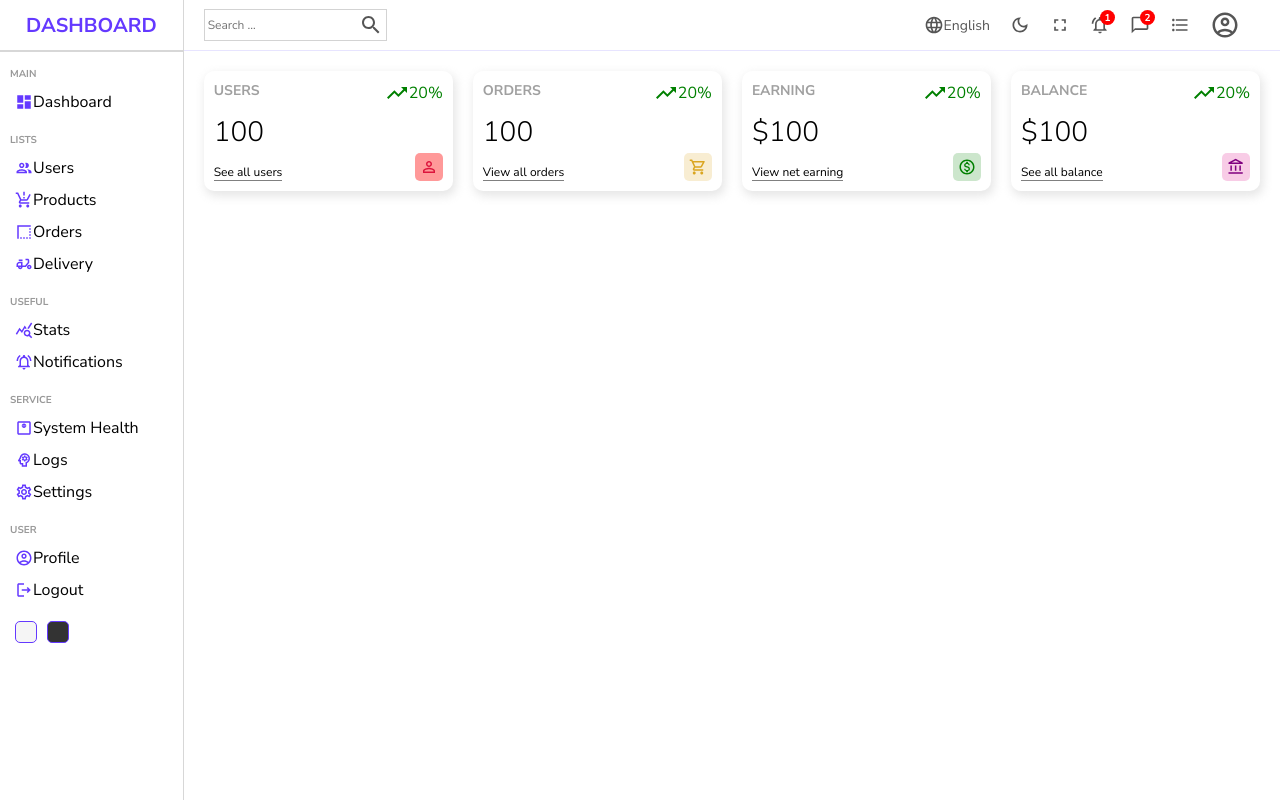
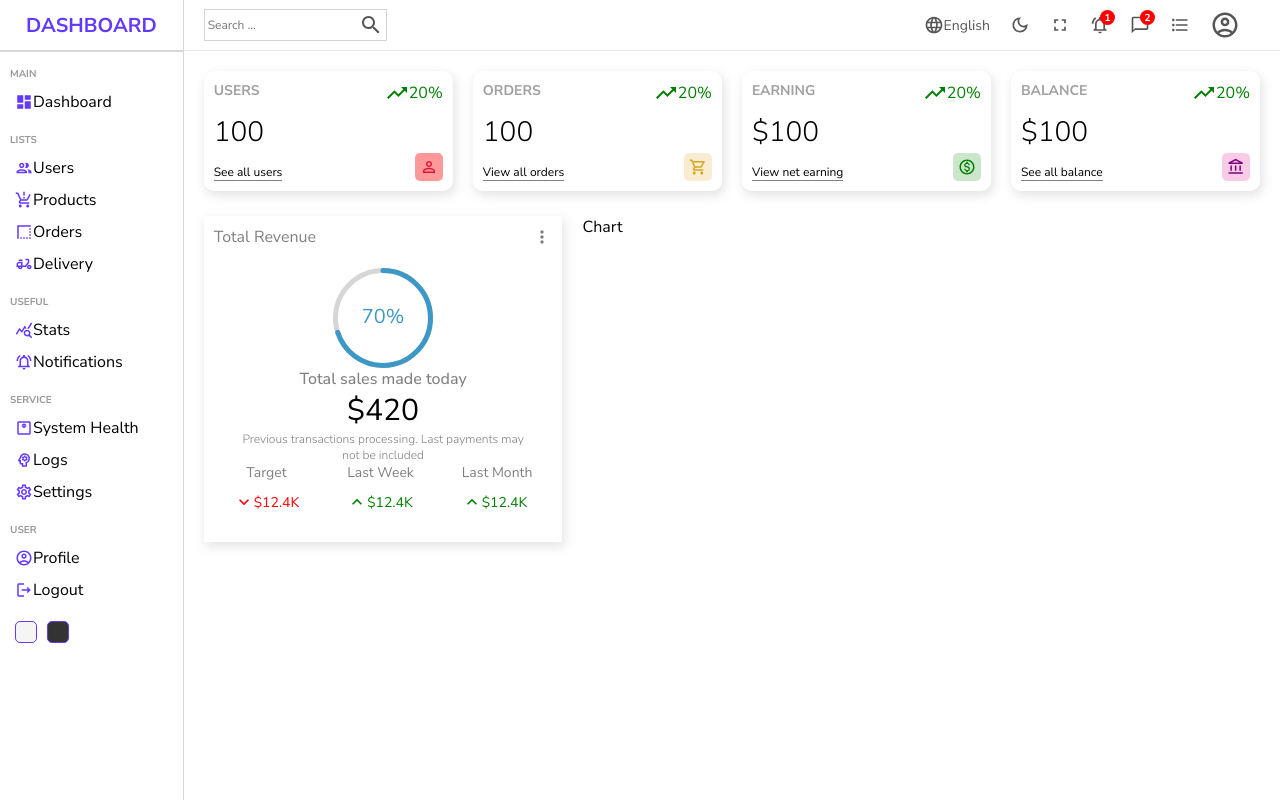
Before and after one commit to hebamesluh1/admin_dashboard, a React (Vite) app: page / in a window 1280 px wide. Built offline with nearby package versions, Linux system fonts and the light colour scheme.

Commit message:
featured side ui done

```diff
--- a/package.json
+++ b/package.json
@@ -15,6 +15,7 @@
     "@mui/icons-material": "^5.11.16",
     "@mui/material": "^5.13.1",
     "react": "^18.2.0",
+    "react-circular-progressbar": "^2.1.0",
     "react-dom": "^18.2.0",
     "react-router-dom": "^6.11.2",
     "sass": "^1.62.1"
--- /dev/null
+++ b/src/components/Chart/index.jsx
@@ -0,0 +1,8 @@
+import './style.scss'
+const Chart = () => {
+  return (
+    <div className='chart'>Chart</div>
+  )
+}
+
+export default Chart
--- /dev/null
+++ b/src/components/Chart/style.scss
@@ -0,0 +1,4 @@
+.chart{
+    flex: 4;
+
+}
--- /dev/null
+++ b/src/components/Featured/index.jsx
@@ -0,0 +1,63 @@
+import './style.scss'
+
+//icons
+import MoreVertOutlinedIcon from '@mui/icons-material/MoreVertOutlined';
+import KeyboardArrowDownOutlinedIcon from '@mui/icons-material/KeyboardArrowDownOutlined';
+import KeyboardArrowUpOutlinedIcon from '@mui/icons-material/KeyboardArrowUpOutlined';
+
+//progress bar components
+import { CircularProgressbar } from 'react-circular-progressbar';
+import 'react-circular-progressbar/dist/styles.css';
+
+const Featured = () => {
+    return (
+        <div className='featured'>
+            <div className="top">Total Revenue <MoreVertOutlinedIcon fontSize='small' /></div>
+            <div className="bottom">
+                <div className="featuredChart">
+                    <CircularProgressbar value={70} text='70%' strokeWidth={5} />
+                </div>
+                <p className="title">Total sales made today</p>
+                <p className="amount">$420</p>
+                <p className="desc">Previous transactions processing. Last payments may not be included </p>
+                <div className="summary">
+                    <div className="item">
+                        <div className="itemTitle">
+                            Target
+                        </div>
+                        <div className="itemResult negative">
+                            <KeyboardArrowDownOutlinedIcon fontSize='small' />
+                            <div className="resultAmount">
+                                $12.4K
+                            </div>
+                        </div>
+                    </div>
+                    <div className="item">
+                        <div className="itemTitle">
+                            Last Week
+                        </div>
+                        <div className="itemResult positive">
+                            <KeyboardArrowUpOutlinedIcon fontSize='small' />
+                            <div className="resultAmount">
+                                $12.4K
+                            </div>
+                        </div>
+                    </div>
+                    <div className="item">
+                        <div className="itemTitle">
+                            Last Month
+                        </div>
+                        <div className="itemResult positive">
+                            <KeyboardArrowUpOutlinedIcon fontSize='small' />
+                            <div className="resultAmount">
+                                $12.4K
+                            </div>
+                        </div>
+                    </div>
+                </div>
+            </div>
+        </div>
+    )
+}
+
+export default Featured
--- /dev/null
+++ b/src/components/Featured/style.scss
@@ -0,0 +1,68 @@
+.featured{
+    flex: 2;
+    -webkit-box-shadow: 2px 4px 10px 1px rgba(0, 0, 0, 0.47);
+    box-shadow: 2px 4px 10px 1px rgba(201, 201, 201, 0.47);
+    padding: 10px;
+    .top{
+        display: flex;
+        align-items: center;
+        justify-content: space-between;
+        color: gray;
+        .title{
+            font-size: 16px;
+            font-weight: 500;
+        }
+    }
+    .bottom{
+        padding: 20px;
+        display: flex;
+        flex-direction: column;
+        align-items: center;
+        justify-content: center;
+        grid-area: 15px;
+
+        .featuredChart{
+            width: 100px;
+            height: 100px;
+        }
+        .title{
+            font-weight: 500;
+            color:gray;
+        }
+        .amount{
+            font-size: 30px;
+        }
+        .desc{
+            font-weight: 300;
+            font-size: 12px;
+            color: gray;
+            text-align: center;
+        }
+        .summary{
+            width: 100%;
+            display: flex;
+            align-items: center;
+            justify-content: space-between;
+            .item{
+                text-align: center;
+            }
+            .itemTitle{
+                font-size: 14px;
+                color: gray;
+            }
+            .itemResult{
+                display: flex;
+                align-items: center;
+                margin-top: 10px;
+                font-size: 14px;
+
+                &.positive{
+                    color: green;
+                }
+                &.negative{
+                    color: red;
+                }
+            }
+        }
+    }
+}
--- a/src/pages/Home/index.jsx
+++ b/src/pages/Home/index.jsx
@@ -1,7 +1,12 @@
+//components
+import Chart from '../../components/Chart';
+import Featured from '../../components/Featured';
 import Navbar from '../../components/Navbar';
 import Widget from '../../components/Widget';
 import Sidebar from './../../components/Sidebar/index';
+
 import './style.scss';
+
 const Home = () => {
   return (
     <div className='home'>
@@ -14,6 +19,10 @@
           <Widget type="earning"/>
           <Widget type="balance"/>
         </div>
+        <div className="charts">
+          <Featured/>
+          <Chart/>
+        </div>
       </div>
     </div>
   )
--- a/src/pages/Home/style.scss
+++ b/src/pages/Home/style.scss
@@ -2,10 +2,13 @@
     display: flex;
     .home-container{
         flex: 6;
-        .widgets{
+        .widgets,.charts{
             display: flex;
             padding: 20px;
             gap: 20px;
         }
+        .charts{
+            padding: 5px 20px;
+        }
     }
 }
```
Also changed, not shown: 1 other file (tests, documents, lock files or other folders).
